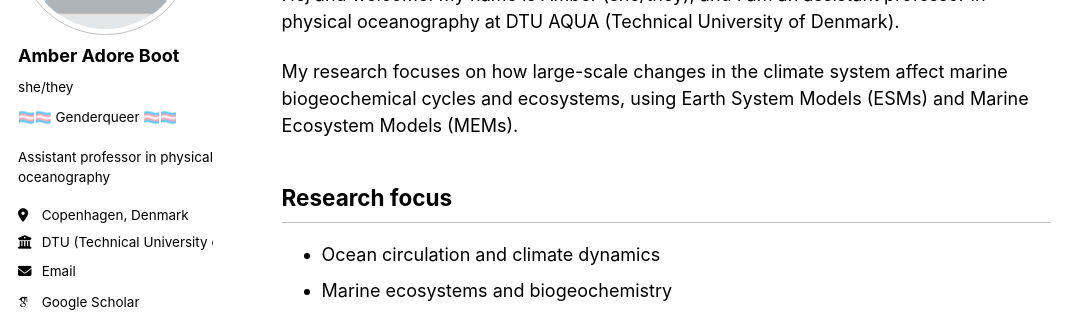
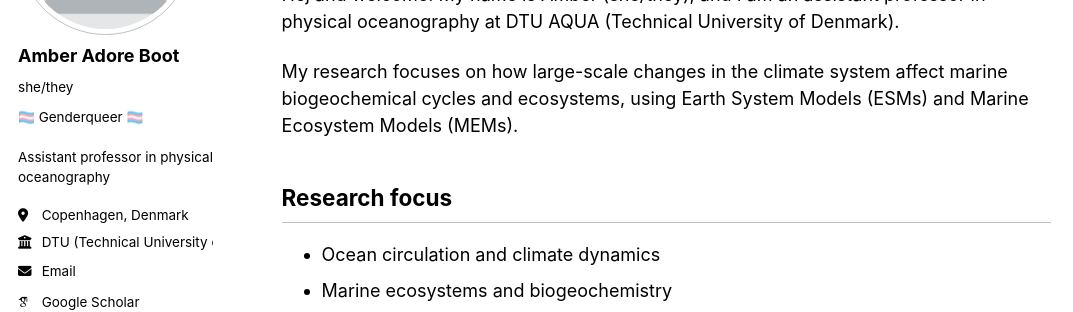
Before and after one commit to amber-adore-boot/amber-adore-boot.github.io, a Jekyll site: the page built from _pages/about.md, in a window 1280 px wide. Shown: the part 241-553 px from the top of the page, without its empty margins (0-1073 px from the left). Built offline with Jekyll 4.4.1, drawn with Linux system fonts in a browser that asks for light colours; some web fonts are replaced; a script bundle is joined from its source files by our own code; library files that are not in the unit come from our copies.

```diff
--- a/_config.yml
+++ b/_config.yml
@@ -26,7 +26,7 @@ author:
   avatar           : "profile.png"
   name             : "Amber Adore Boot"
   pronouns         :  "she/they"
-  bio              : "🏳️‍⚧️🏳️‍⚧️ Genderqueer 🏳️‍⚧️🏳️‍⚧️"
+  bio              : "🏳️‍⚧️ Genderqueer 🏳️‍⚧️"
   bio2             : "Assistant professor in physical oceanography"
   location         : "Copenhagen, Denmark"
   employer         : "DTU (Technical University of Denmark)"
```
